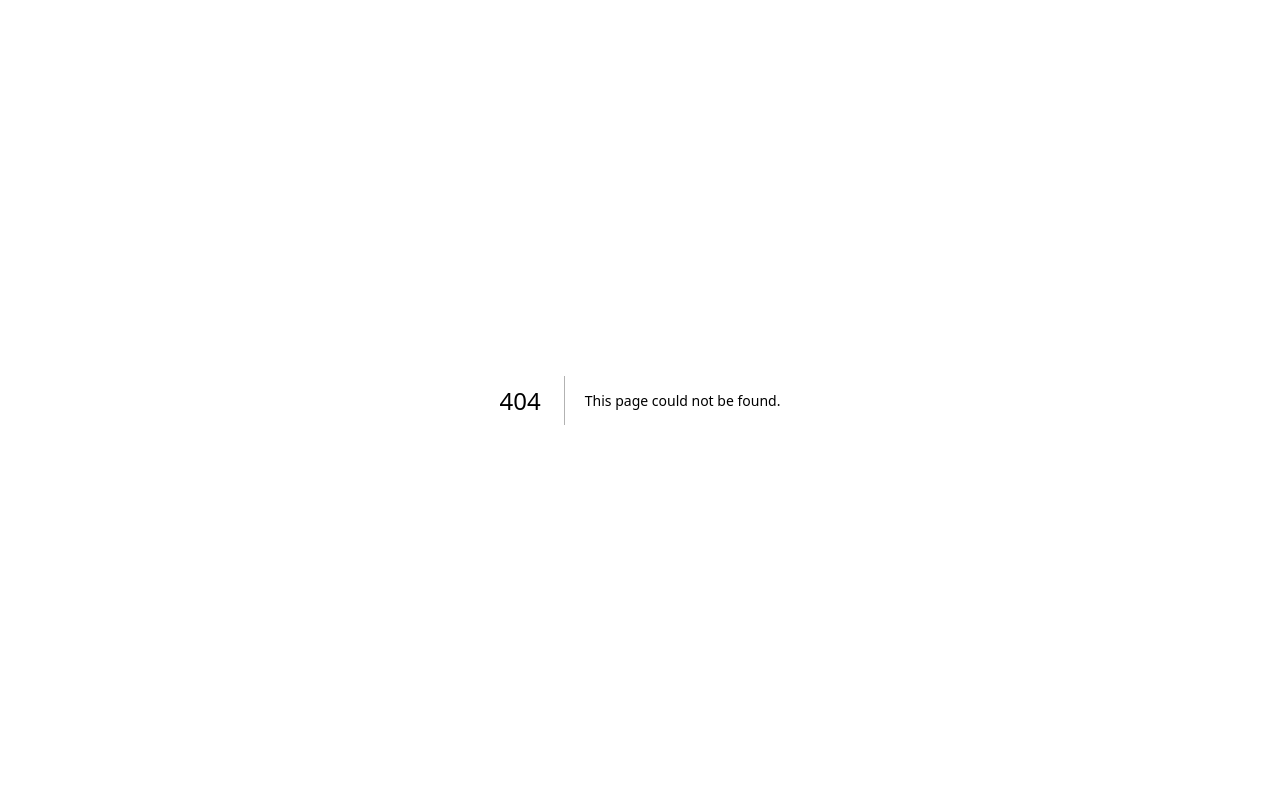
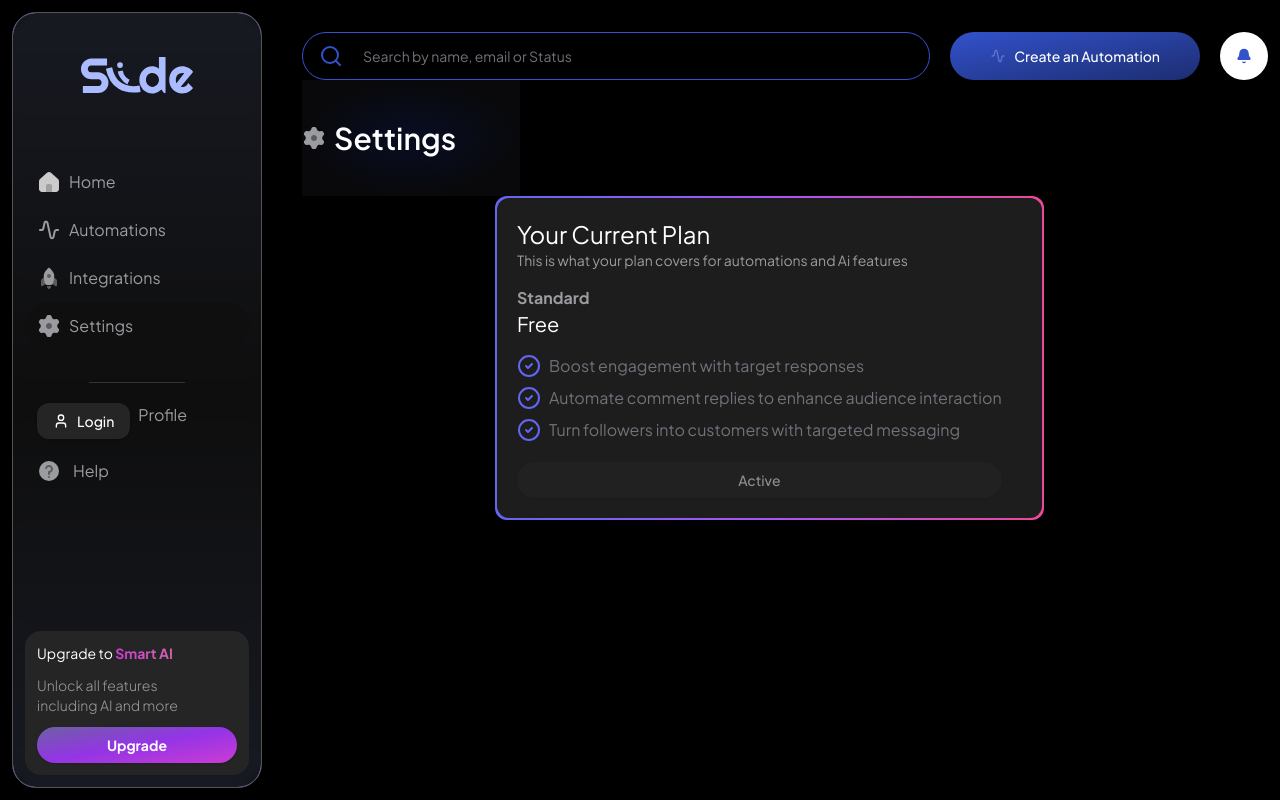
Before and after one commit to ShiruvatiNarasimha/AIWorkFlow, a Next.js app: page /dashboard/1/settings in a window 1280 px wide. Before the commit this address had no page. Built offline with nearby package versions, Linux system fonts and the light colour scheme; no server answers.

Commit message:
Setting Page

```diff
--- a/next.config.mjs
+++ b/next.config.mjs
@@ -1,4 +1,13 @@
 /** @type {import('next').NextConfig} */
-const nextConfig = {};
+const nextConfig = {
+  images: {
+    remotePatterns: [
+      {
+        protocol: "https",
+        hostname: "scontent-iad3-2.cdninstagram.com",
+      },
+    ],
+  },
+};
 
 export default nextConfig;
--- a/src/app/(protected)/dashboard/[slug]/layout.tsx
+++ b/src/app/(protected)/dashboard/[slug]/layout.tsx
@@ -13,6 +13,7 @@
       <Sidebar slug={params.slug} />
       <div className="lg:ml-[250px] lg:pl-10 lg:py-5 flex flex-col overflow-auto">
         <Navbar slug={params.slug} />
+        {children}
       </div>
     </div>
   );
--- /dev/null
+++ b/src/app/(protected)/dashboard/[slug]/settings/page.tsx
@@ -0,0 +1,10 @@
+import Billing from "@/components/global/billing";
+import React from "react";
+
+type Props = {};
+
+const Page = (props: Props) => {
+  return <Billing />;
+};
+
+export default Page;
--- a/src/app/layout.tsx
+++ b/src/app/layout.tsx
@@ -1,11 +1,11 @@
 import type { Metadata } from "next";
-import { Inter } from "next/font/google";
+import { Plus_Jakarta_Sans } from "next/font/google";
 import "./globals.css";
 import { ClerkProvider } from "@clerk/nextjs";
 import { ThemeProvider } from "@/providers/theme-provider";
 import { Toaster } from "sonner";
 
-const inter = Inter({ subsets: ["latin"] });
+const jakarta = Plus_Jakarta_Sans({ subsets: ["latin"] });
 
 export const metadata: Metadata = {
   title: "Create Next App",
@@ -20,7 +20,7 @@
   return (
     <ClerkProvider>
       <html lang="en">
-        <body suppressHydrationWarning className={inter.className}>
+        <body suppressHydrationWarning className={jakarta.className}>
           <ThemeProvider
             attribute="class"
             defaultTheme="system"
--- /dev/null
+++ b/src/components/global/billing/index.tsx
@@ -0,0 +1,16 @@
+"use client";
+
+import React from "react";
+import PaymentCard from "./payment-card";
+
+type Props = {};
+
+const Billing = (props: Props) => {
+  return (
+    <div className="flex lg:flex-row flex-col gap-5 w-full lg:w-10/12 xl:w-8/12 container">
+      <PaymentCard />
+    </div>
+  );
+};
+
+export default Billing;
--- /dev/null
+++ b/src/components/global/billing/payment-card.tsx
@@ -0,0 +1,100 @@
+import { Button } from "@/components/ui/button";
+import { PLANS } from "@/constants/pages";
+import { cn } from "@/lib/utils";
+import { CircleCheck } from "lucide-react";
+import React from "react";
+
+type Props = {
+  label: string;
+  current: "PRO" | "FREE";
+  landing?: boolean;
+};
+
+const PaymentCard = ({ label, current, landing }: Props) => {
+  return (
+    <div
+      className={cn(
+        label !== current
+          ? "bg-in-active"
+          : "bg-gradient-to-r from-indigo-500 via-purple-500 to-pink-500",
+        "p-[2px] rounded-xl overflow-hidden"
+      )}
+    >
+      <div
+        className={cn(
+          landing && "radial--gradient--pink",
+          "flex flex-col rounded-xl pl-5 py-5 pr-10 bg-background-90 h-full"
+        )}
+      >
+        {landing ? (
+          <h2 className="text-2xl">
+            {label === "PRO" && "Premium Plan"}
+            {label === "FREE" && "Standard"}
+          </h2>
+        ) : (
+          <h2 className="text-2xl text-white">
+            {label === current
+              ? "Your Current Plan"
+              : current === "PRO"
+              ? "Downgrade"
+              : "Upgrade"}
+          </h2>
+        )}
+        <p className="text-text-secondary text-sm mb-2">
+          This is what your plan covers for automations and Ai features
+        </p>
+        {label === "PRO" ? (
+          <span className="bg-gradient-to-r text-3xl from-indigo-500 via-purple-500 font-bold to-pink-500 bg-clip-text text-transparent">
+            Smart AI
+          </span>
+        ) : (
+          <p className="font-bold mt-2 text-text-secondary">Standard</p>
+        )}
+        {label === "PRO" ? (
+          <p className="mb-2">
+            <b className="text-xl">$99</b>/month
+          </p>
+        ) : (
+          <p className="text-xl mb-2 text-white">Free</p>
+        )}
+
+        {PLANS[label === "PRO" ? 1 : 0].features.map((i) => (
+          <p key={i} className="mt-2 text-muted-foreground flex gap-2 ">
+            <CircleCheck className="text-indigo-500" />
+            {i}
+          </p>
+        ))}
+
+        {landing ? (
+          <Button
+            className={cn(
+              "rounded-full mt-5",
+              label === "PRO"
+                ? "bg-gradient-to-r from-indigo-500 text-white via-purple-500 to-pink-500"
+                : "bg-background-80 text-white hover:text-background-80"
+            )}
+          >
+            {label === current
+              ? "Get Started"
+              : current === "PRO"
+              ? "Free"
+              : "Get Started"}
+          </Button>
+        ) : (
+          <Button
+            className="rounded-full mt-5 bg-background-80 text-white hover:text-background-80"
+            disabled={label === current}
+          >
+            {label === current
+              ? "Active"
+              : current === "PRO"
+              ? "Downgrade"
+              : "Upgrade"}
+          </Button>
+        )}
+      </div>
+    </div>
+  );
+};
+
+export default PaymentCard;
--- /dev/null
+++ b/src/components/global/main-bread-crumb/index.tsx
@@ -0,0 +1,28 @@
+import { PAGE_ICON } from "@/constants/pages";
+import React from "react";
+
+type Props = {
+  page: string;
+  slug?: string;
+};
+
+const MainBreadCrumb = ({ page, slug }: Props) => {
+  return (
+    <div className="flex flex-col items-start">
+      {page === "Home" && (
+        <div className="flex justify-center w-full">
+          <div className="radial--gradient w-4/12 py-5 lg:py-10 flex flex-col items-center">
+            <p className="text-text-secondary text-lg">Welcome back</p>
+            <h2 className="capitalize text-4xl font-medium">{slug}!</h2>
+          </div>
+        </div>
+      )}
+      <span className="radial--gradient inline-flex py-5 lg:py-10 pr-16 gap-x-2 items-center">
+        {PAGE_ICON[page.toUpperCase()]}
+        <h2 className="font-semibold text-3xl capitalize">{page}</h2>
+      </span>
+    </div>
+  );
+};
+
+export default MainBreadCrumb;
--- a/src/components/global/navbar/index.tsx
+++ b/src/components/global/navbar/index.tsx
@@ -15,6 +15,7 @@
 import CreateAutomation from "../createAutomation";
 import Search from "./search";
 import { Notifications } from "./notifications";
+import MainBreadCrumb from "../main-bread-crumb";
 
 type Props = {
   slug: string;
@@ -77,6 +78,7 @@
           <CreateAutomation />
           <Notifications />
         </div>
+        <MainBreadCrumb page={page === slug ? "Home" : page} slug={slug} />
       </div>
     )
   );
--- a/src/constants/pages.tsx
+++ b/src/constants/pages.tsx
@@ -1,6 +1,53 @@
+import {
+  AutomationDuoToneBlue,
+  ContactsDuoToneBlue,
+  HomeDuoToneBlue,
+  RocketDuoToneBlue,
+  SettingsDuoToneWhite,
+} from "@/icons";
+
 export const PAGE_BREAD_CRUMBS: string[] = [
   "contacts",
   "automations",
   "integrations",
   "settings",
 ];
+
+type Props = {
+  [page in string]: React.ReactNode;
+};
+
+export const PAGE_ICON: Props = {
+  AUTOMATIONS: <AutomationDuoToneBlue />,
+  CONTACTS: <ContactsDuoToneBlue />,
+  INTEGRATIONS: <RocketDuoToneBlue />,
+  SETTINGS: <SettingsDuoToneWhite />,
+  HOME: <HomeDuoToneBlue />,
+};
+
+export const PLANS = [
+  {
+    name: "Free Plan",
+    description: "Perfect for getting started",
+    price: "$0",
+    features: [
+      "Boost engagement with target responses",
+      "Automate comment replies to enhance audience interaction",
+      "Turn followers into customers with targeted messaging",
+    ],
+    cta: "Get Started",
+  },
+  {
+    name: "Smart AI Plan",
+    description: "Advanced features for power users",
+    price: "$99",
+    features: [
+      "All features from Free Plan",
+      "AI-powered response generation",
+      "Advanced analytics and insights",
+      "Priority customer support",
+      "Custom branding options",
+    ],
+    cta: "Upgrade Now",
+  },
+];
```
